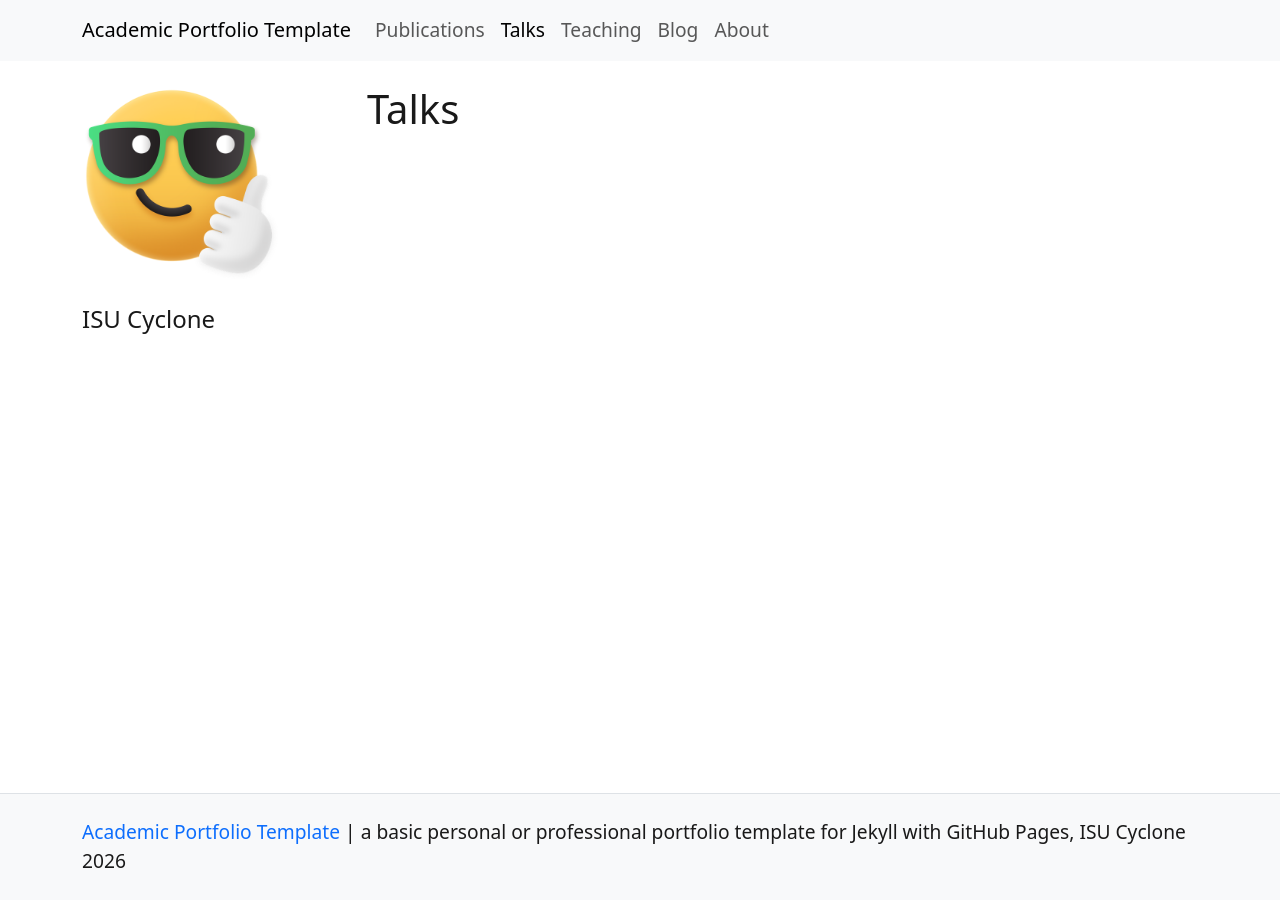
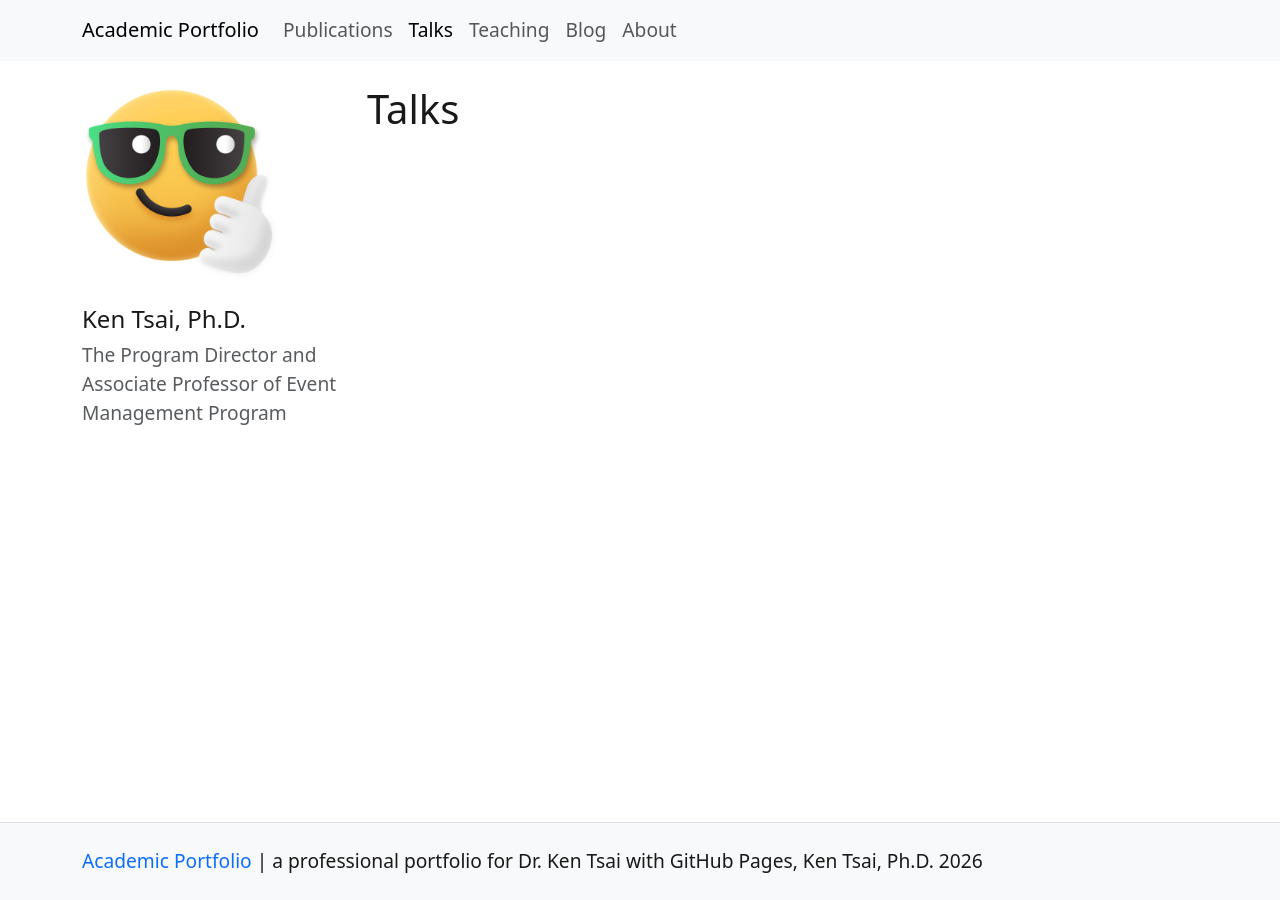
Before and after one commit to keeplearning1314/paper168, a Jekyll site: the page built from pages/talks.md, in a window 1280 px wide. Built offline with Jekyll 4.4.1, drawn with Linux system fonts in a browser that asks for light colours; nearby versions of some CDN libraries.

Commit message:
Update site title and author information

```diff
--- a/_config.yml
+++ b/_config.yml
@@ -9,11 +9,11 @@
 #######
 # SITE SETTINGS
 #
-title: Academic Portfolio Template
-description: "a basic personal or professional portfolio template for Jekyll with GitHub Pages"
+title: Academic Portfolio
+description: "a professional portfolio for Dr. Ken Tsai with GitHub Pages"
 year: 2026
-author: ISU Cyclone
-bio:
+author: Ken Tsai, Ph.D.
+bio: The Program Director and Associate Professor of Event Management Program
 
 # PERSONAL URLS
 image: /assets/img/emoji-cool.png
```
